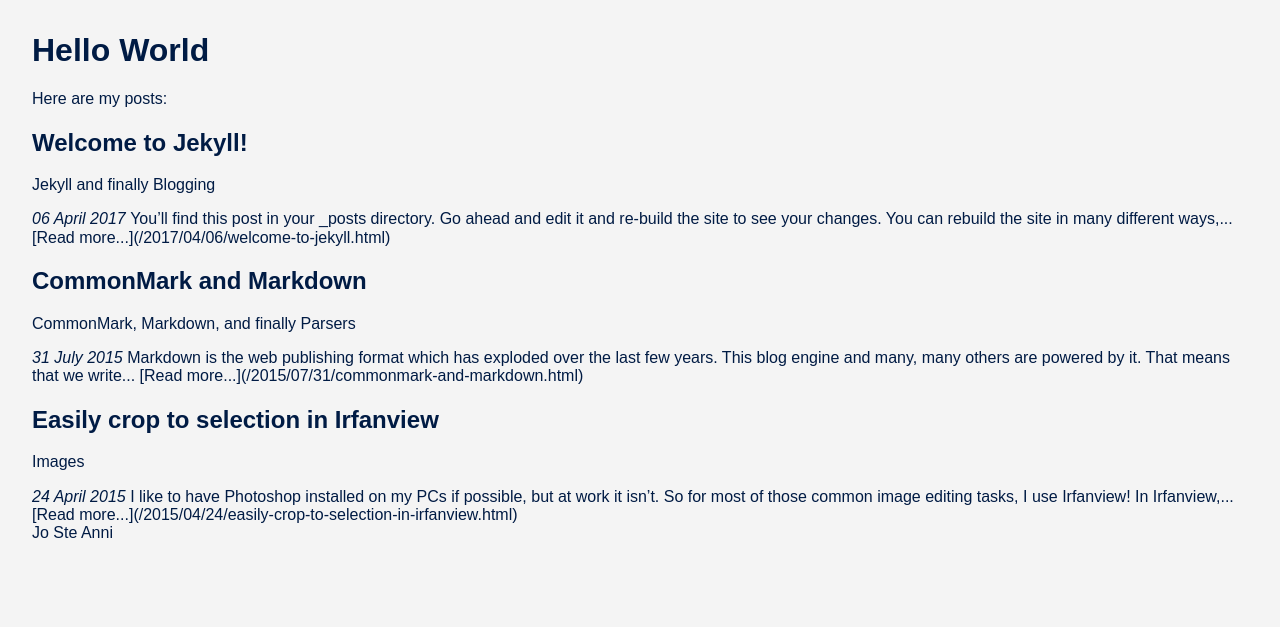
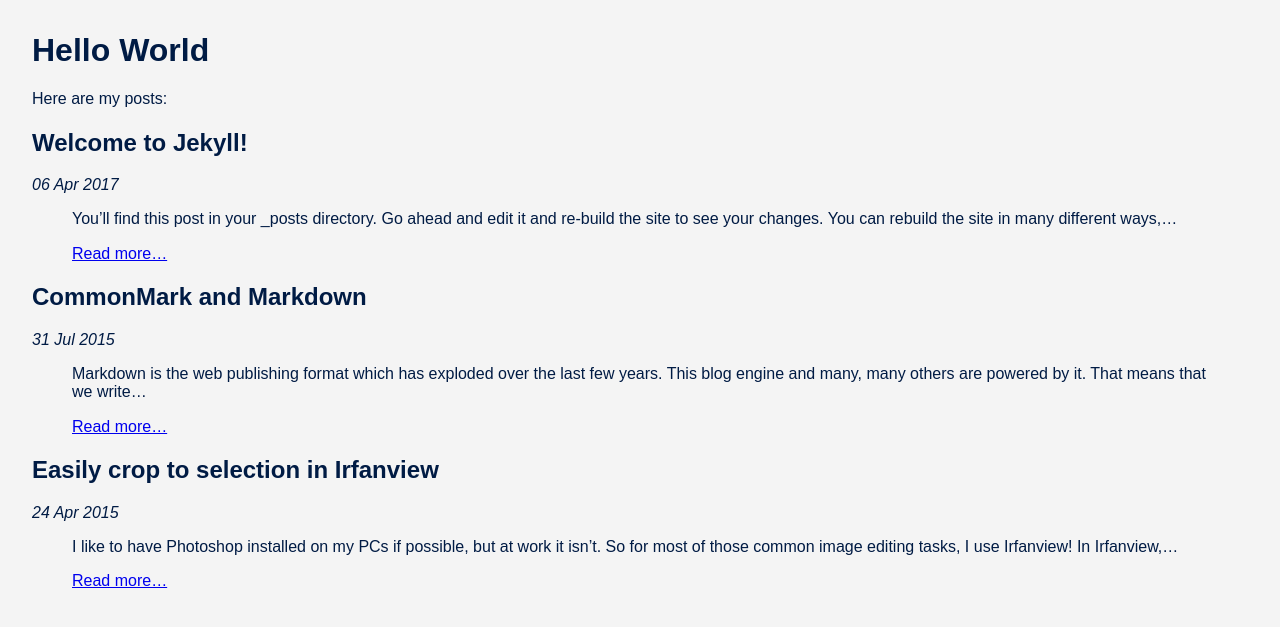
Before and after one commit to SteGriff/simpyll, a Jekyll site: the page built from index.md, in a window 1280 px wide. Shown: the top 627 px of the page. Built offline with Jekyll 4.4.1, drawn with Linux system fonts in a browser that asks for light colours; our own code applies the rules of GitHub Pages for plain Markdown files.

Commit message:
Revert "Add data examples with AV and JM"
This reverts commit 9fc67a411246635c8c4f8ae3e6d0551eeb3ba2d1.

```diff
--- a/_data/people.json
+++ /dev/null
@@ -1,5 +0,0 @@
-[
-	{"name" : "Jo", "age" : 26, "gender" : "male"},
-	{"name" : "Ste", "age" : 23, "gender" : "male"},
-	{"name" : "Anni", "age" : 24, "gender" : "female", "active" : true}
-]
--- a/_posts/2015-04-24-easily-crop-to-selection-in-irfanview.md
+++ b/_posts/2015-04-24-easily-crop-to-selection-in-irfanview.md
@@ -1,6 +1,5 @@
 ---
 title:  "Easily crop to selection in Irfanview"
-tags: Images
 ---
 ![Crop selection in Irfanview](/img/irfanview/crop-in-irfanview.png)
 
--- a/_posts/2015-07-31-commonmark-and-markdown.md
+++ b/_posts/2015-07-31-commonmark-and-markdown.md
@@ -1,6 +1,5 @@
 ---
 title:  "CommonMark and Markdown"
-tags: CommonMark Markdown Parsers
 ---
 Markdown is the web publishing format which has exploded over the last few years. This blog engine and *many, many* others are powered by it. That means that we write posts that look like [this](./posts/commonmark-and-markdown.md) and they come out looking like shiny webpages.
 
--- a/_posts/2017-04-06-welcome-to-jekyll.md
+++ b/_posts/2017-04-06-welcome-to-jekyll.md
@@ -1,6 +1,5 @@
 ---
 title:  "Welcome to Jekyll!"
-tags: Jekyll Blogging
 ---
 You’ll find this post in your `_posts` directory. Go ahead and edit it and re-build the site to see your changes. You can rebuild the site in many different ways, but the most common way is to run `jekyll serve`, which launches a web server and auto-regenerates your site when a file is updated.
 
--- a/index.md
+++ b/index.md
@@ -5,30 +5,14 @@
 
 Here are my posts:
 
-<div>
 {% for post in site.posts %}
 
-	<h2>
-	{{post.title}}
-	</h2>
+## {{post.title}}
 
-	<p>
-	{{post.tags | array_to_sentence_string: 'and finally' }}
-	</p>
+*{{post.date | date_to_string}}*
 
-	<em>
-	{{post.date | date_to_long_string}}
-	</em>
-
-	{{post.content | strip_html | truncatewords : 30}}
-
-	[Read more...]({{post.url}})
+ > {{post.content | strip_html | truncatewords : 30}}
+ >
+ > [Read more...]({{post.url}})
 
 {% endfor %}
-</div>
-
-<div>
-{% for person in site.data.people %}
-	{{person.name}}
-{% endfor %}
-</div>
```
Also changed, not shown: team.html (deleted, +0 -20 lines).
